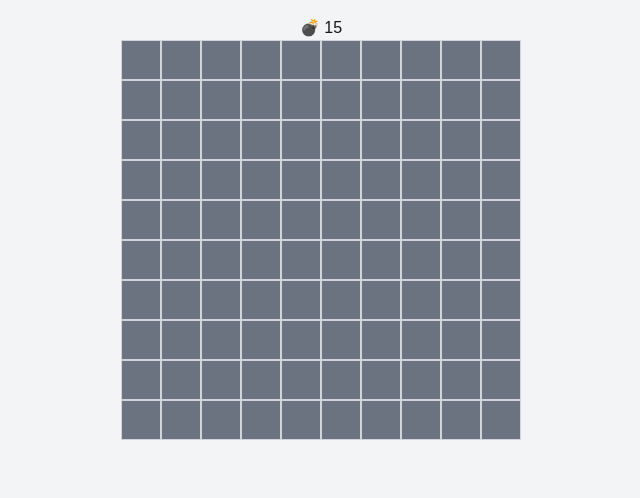
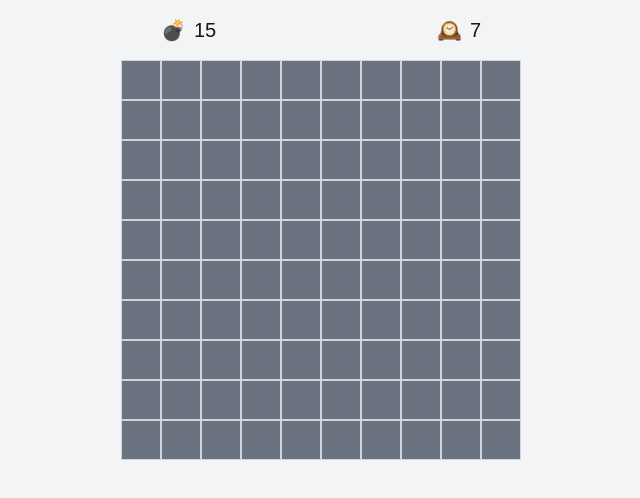
Before and after one commit to s1f10210273/minesweeper, a Next.js app: page / in a window 1280 px wide. Shown: the top 498 px of the page, without its empty margins (319-959 px from the left). Built offline with nearby package versions, Linux system fonts and the light colour scheme.

Commit message:
時間を表示

```diff
--- a/components/board.tsx
+++ b/components/board.tsx
@@ -21,6 +21,8 @@ interface BoardProps {
 
 export default function Board({ row, col, mines }: BoardProps) {
   const [gameData, setGameData] = useState<GameData | null>(null);
+  const [startTime, setStartTime] = useState<number | null>(null); // ゲーム開始時間
+  const [elapsedTime, setElapsedTime] = useState<number>(0); // 経過時間
 
   useEffect(() => {
     // 右クリックを無効にするイベントリスナー
@@ -40,7 +42,6 @@ export default function Board({ row, col, mines }: BoardProps) {
     };
   }, []);
 
-  // useEffectでゲームボードを作成
   useEffect(() => {
     const newBoard = createBoard(row, col, mines);
 
@@ -50,8 +51,28 @@ export default function Board({ row, col, mines }: BoardProps) {
       cellsWithoutMines: row * col - mines,
       numOfMines: mines,
     });
+
+    // ゲーム開始時間を記録
+    setStartTime(Date.now());
+
     // eslint-disable-next-line react-hooks/exhaustive-deps
   }, []);
+
+  useEffect(() => {
+    // ゲームが進行中であれば経過時間を更新
+    if (gameData?.gameStatus === 'Game in Progress') {
+      const interval = setInterval(() => {
+        if (startTime) {
+          setElapsedTime(Math.floor((Date.now() - startTime) / 1000)); // 秒単位で経過時間
+        }
+      }, 1000);
+
+      return () => clearInterval(interval);
+    }
+
+    // ゲームが終了したらタイマーを止める
+    return () => {};
+  }, [gameData?.gameStatus, startTime]);
 
   // フラグをアップデートする関数
   const handleUpdateFlag = (x: number, y: number) => {
@@ -164,7 +185,20 @@ export default function Board({ row, col, mines }: BoardProps) {
 
   return (
     <div className="min-h-screen flex flex-col items-center justify-start p-4 bg-gray-100">
-      <p>💣 {gameData.numOfMines}</p>
+      <div className="grid grid-cols-2 gap-4 w-full max-w-xs mx-auto mb-4 text-xl">
+        {/* 地雷数 */}
+        <div className="flex items-center space-x-2">
+          <span>💣</span>
+          <span>{gameData.numOfMines}</span>
+        </div>
+
+        {/* ゲーム経過時間 */}
+        <div className="flex items-center space-x-2 justify-end">
+          <span>🕰️</span>
+          <span>{elapsedTime}</span>
+        </div>
+      </div>
+
       {/* グリッドコンテナ */}
       <div
         className="grid"
```
